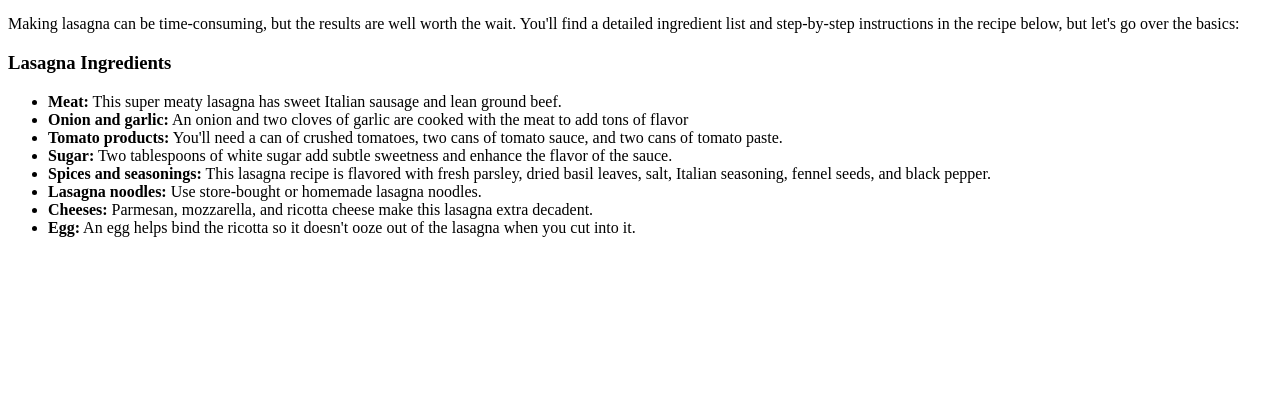
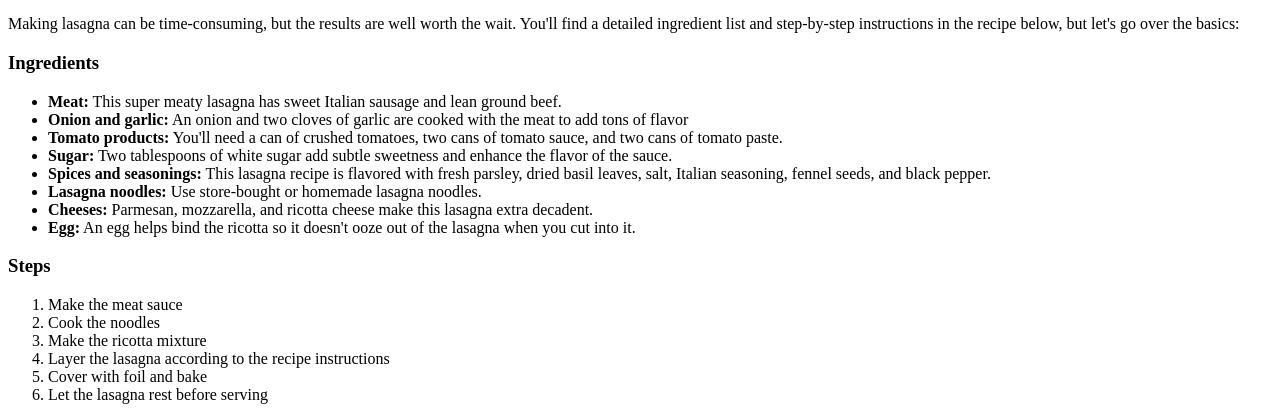
Before and after one commit to ExtranoDev/odin-recipes, a plain HTML site: page recipes/lasagna.html in a window 1280 px wide. Shown: the part 428-848 px from the top of the page. Before the commit the page ends 800 px from the top, so only its background shows below. Drawn offline with Linux system fonts and the light colour scheme.

Commit message:
Add step-by-step recipe to lasagna.htlm page

```diff
--- a/recipes/lasagna.html
+++ b/recipes/lasagna.html
@@ -10,7 +10,7 @@
     <img src="https://www.allrecipes.com/thmb/MkKfYU4oim55CLp39DDuNMuyThA=/750x0/filters:no_upscale():max_bytes(150000):strip_icc():format(webp)/23600-worlds-best-lasagna-armag-4x3-1-b24f9ad518d74090bf197828492c64a6.jpg" alt="Image of a Delicious Lasagna">
     <h3>Description</h3>
     <p>Making lasagna can be time-consuming, but the results are well worth the wait. You'll find a detailed ingredient list and step-by-step instructions in the recipe below, but let's go over the basics:</p>
-    <h3>Lasagna Ingredients</h3>
+    <h3>Ingredients</h3>
     <ul>
         <li><strong>Meat:</strong> This super meaty lasagna has sweet Italian sausage and lean ground beef.</li>
         <li><strong>Onion and garlic:</strong> An onion and two cloves of garlic are cooked with the meat to add tons of flavor</li>
@@ -21,5 +21,14 @@
         <li><strong>Cheeses:</strong> Parmesan, mozzarella, and ricotta cheese make this lasagna extra decadent.</li>
         <li><strong>Egg:</strong> An egg helps bind the ricotta so it doesn't ooze out of the lasagna when you cut into it.</li>
     </ul>
+    <h3>Steps</h3>
+    <ol>
+        <li>Make the meat sauce</li>
+        <li>Cook the noodles</li>
+        <li>Make the ricotta mixture</li>
+        <li>Layer the lasagna according to the recipe instructions</li>
+        <li>Cover with foil and bake</li>
+        <li>Let the lasagna rest before serving</li>
+    </ol>
 </body>
 </html>
```
